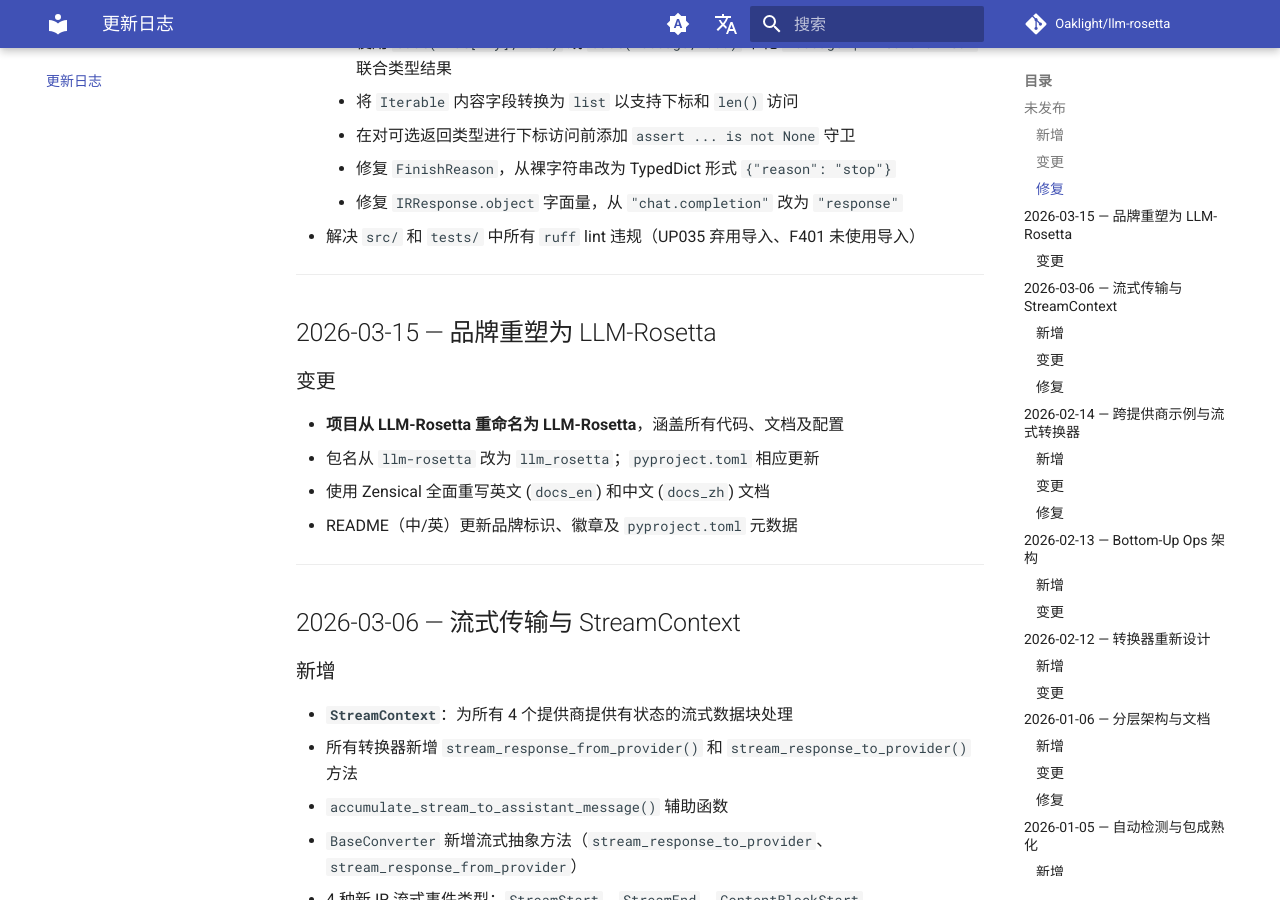
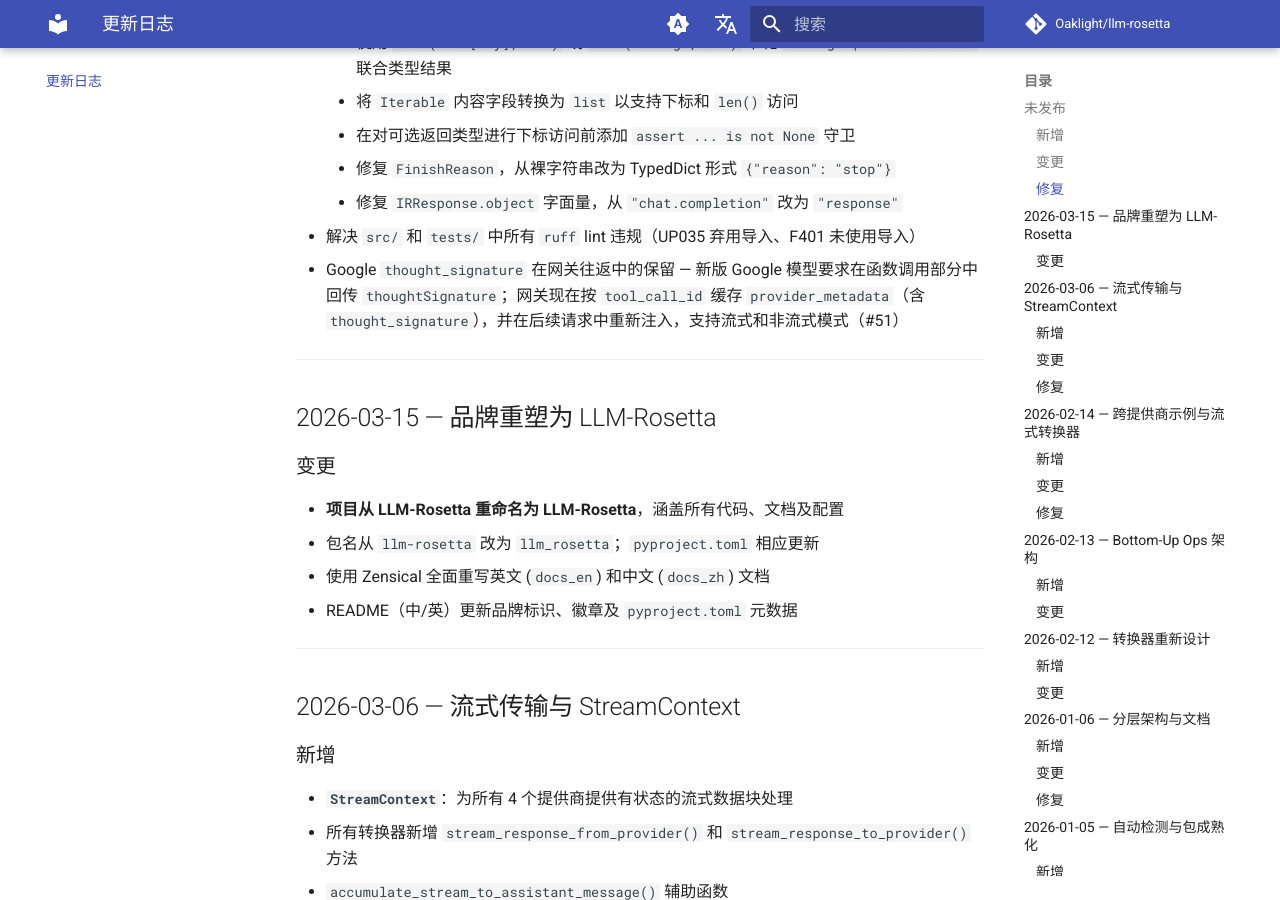
Before and after one commit to Oaklight/llm-rosetta, an MkDocs documentation site: the page built from docs/changelog.md, in a window 1280 px wide and 900 px high, scrolled down 1959 px. Built offline with MkDocs 1.6.1 and Material for MkDocs 9.7.7, drawn with Linux system fonts in a browser that asks for light colours; comment, search, counter and statistics services are not loaded.

Commit message:
docs: add Google thought_signature fix to changelog

```diff
--- a/docs/changelog.md
+++ b/docs/changelog.md
@@ -54,6 +54,7 @@
     - 修复 `FinishReason`，从裸字符串改为 TypedDict 形式 `{"reason": "stop"}`
     - 修复 `IRResponse.object` 字面量，从 `"chat.completion"` 改为 `"response"`
 - 解决 `src/` 和 `tests/` 中所有 `ruff` lint 违规（UP035 弃用导入、F401 未使用导入）
+- Google `thought_signature` 在网关往返中的保留 — 新版 Google 模型要求在函数调用部分中回传 `thoughtSignature`；网关现在按 `tool_call_id` 缓存 `provider_metadata`（含 `thought_signature`），并在后续请求中重新注入，支持流式和非流式模式（#51）
 
 ---
 
```
